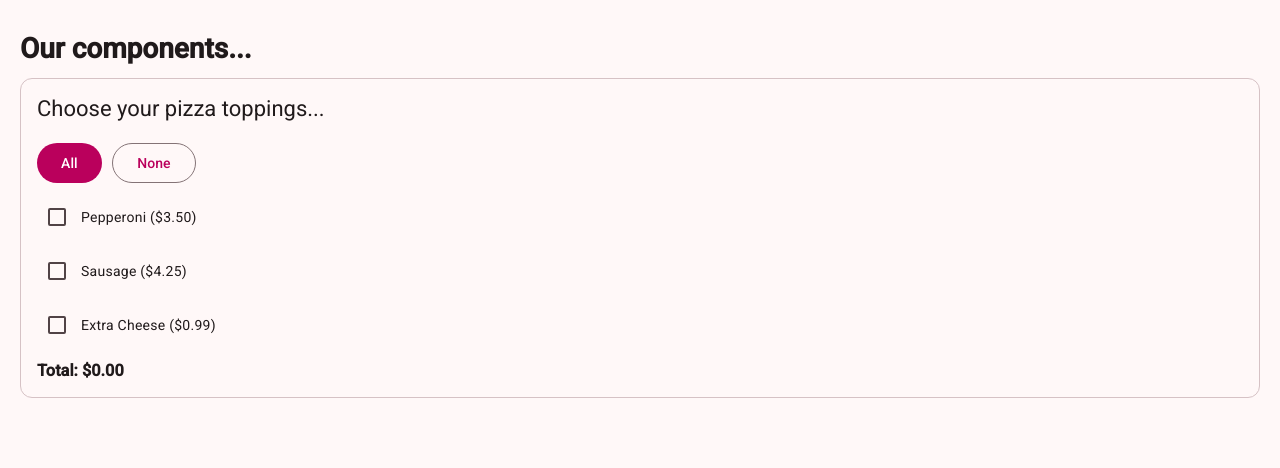
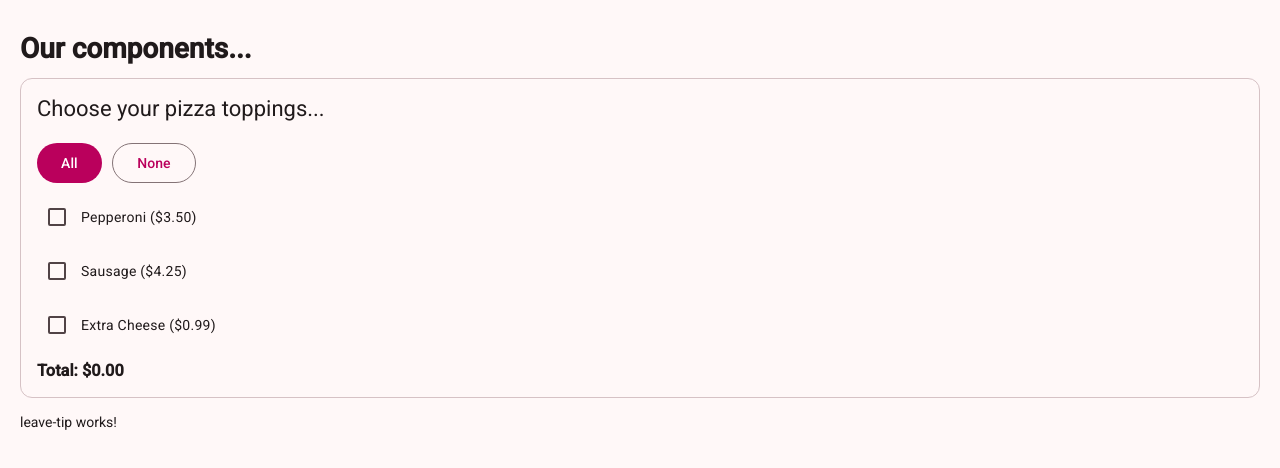
Before and after one commit to 2026-fall-jsf/angular-components, an Angular app: page / in a window 1280 px wide. Shown: the top 468 px of the page. Built offline with nearby package versions, Linux system fonts and the light colour scheme.

Commit message:
adding my component

```diff
--- a/src/app/app.html
+++ b/src/app/app.html
@@ -2,3 +2,4 @@
   Our components...
 </h1>
 <app-pizza-toppings></app-pizza-toppings>
+<app-leave-tip></app-leave-tip>
--- a/src/app/app.ts
+++ b/src/app/app.ts
@@ -1,9 +1,11 @@
 import { Component, signal } from '@angular/core';
 import { PizzaToppings } from './pizza-toppings/pizza-toppings';
+import { LeaveTip } from './leave-tip/leave-tip';
 
 @Component({
   imports: [
     PizzaToppings,
+    LeaveTip,
   ],
   selector: 'app-root',
   styleUrl: './app.css',
```
